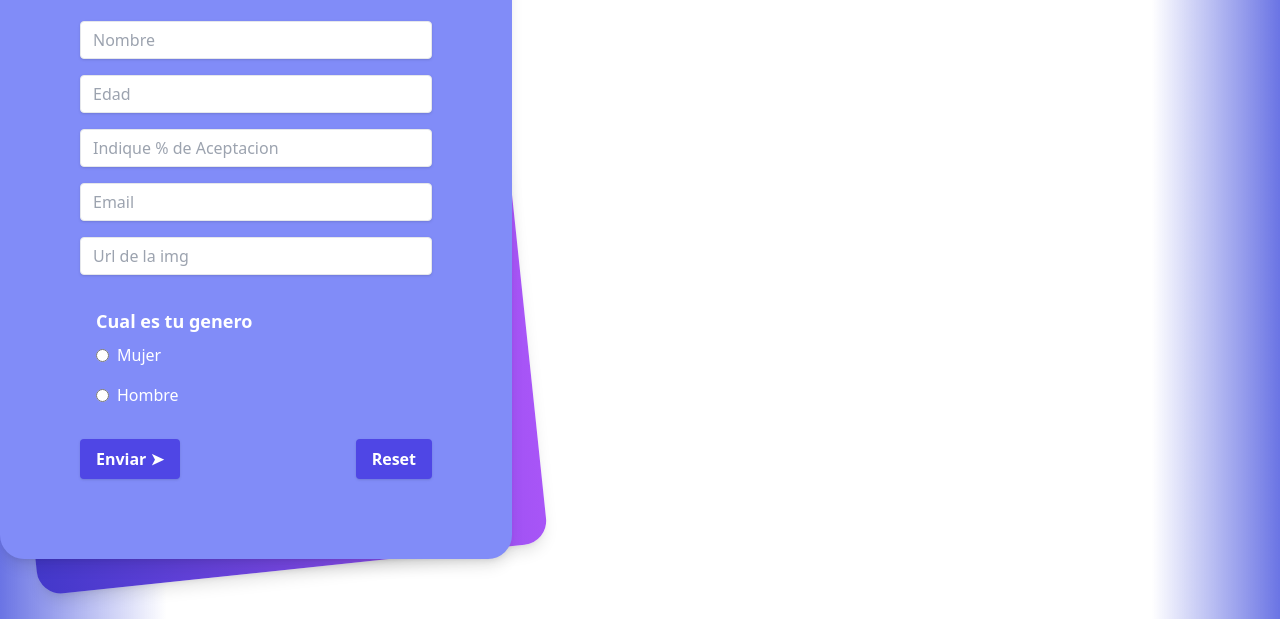
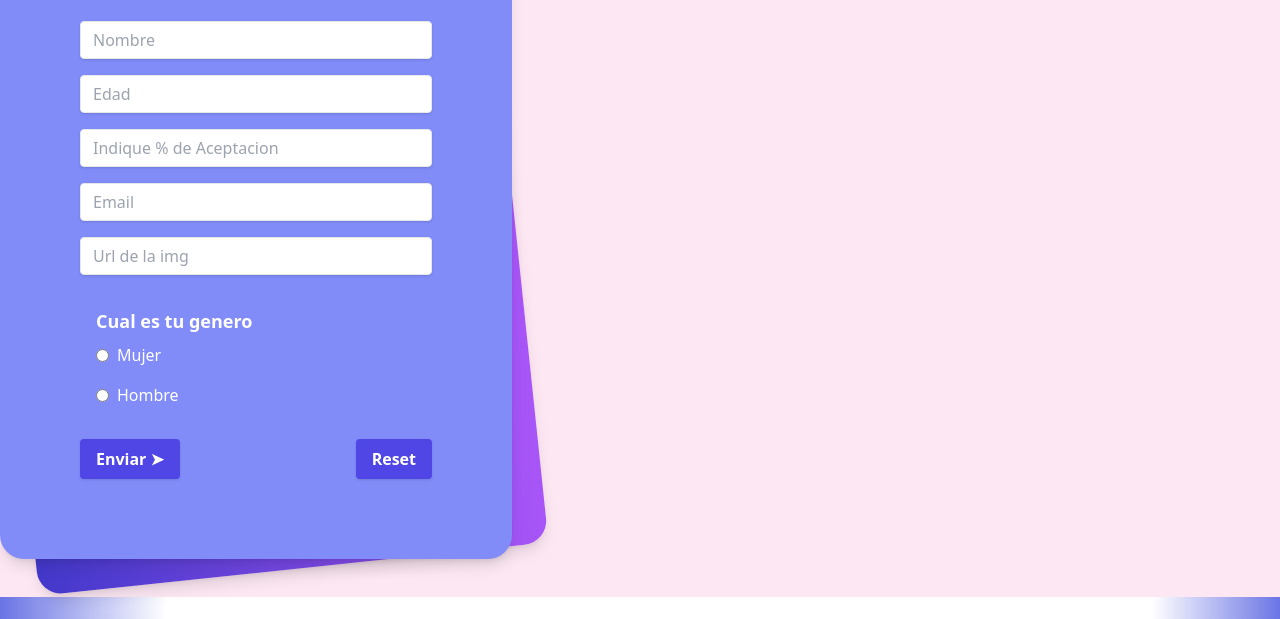
Before and after one commit to edilyrosa/proyecto_curd, a plain HTML site: page index.html in a window 1280 px wide. Shown: the part 307-926 px from the top of the page. Drawn offline with nearby package versions, Linux system fonts and the light colour scheme; no server answers.

Commit message:
cambio test

```diff
--- a/index.html
+++ b/index.html
@@ -34,7 +34,7 @@
 </head>
 <!-- <body class="bg-[linear-gradient(90deg,rgba(53,172,219,1)0%,rgba(197,222,208,1)51%,rgba(212,93,196,1)99%);]"> -->
 <body class="bg-[linear-gradient(90deg,rgba(43,57,217,0.7)_0%,rgba(255,255,255,1)_13%,rgba(255,255,255,1)_51%,rgba(255,255,255,1)_66%,rgba(255,255,255,1)_90%,rgba(43,57,217,0.7)_100%)]">
-    <main>
+    <main class="bg-pink-100">
         <h1 class="text-center p-4 m-4 text-4xl font-bold text-blue-700">🚀CRUD - Usuarios</h1>
         <section class="flex flex-col xl:flex-row pag-[50px] justify-center items-center">
            <!--* FORMULARIO -->
--- a/script.js
+++ b/script.js
@@ -91,7 +91,7 @@ function editUser(id){
                     //*Atrapa la referencia del input correspondiente, mediante el campo
                    const $input = document.querySelector(`[name="${campo}"]`)
                     if($input){
-                        if($input.type === 'radio' && campo === 'genero')
+                        if($input.type === "radio" && campo === 'genero')
                             document.querySelector(`[name="genero"][value="${value.toString()}"]`).checked = true
                         else $input.value = value
                     }
```
